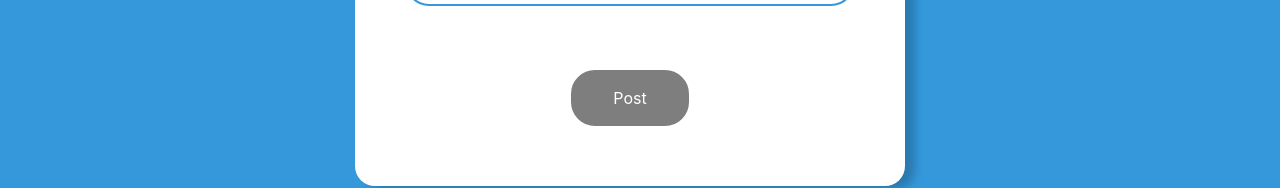
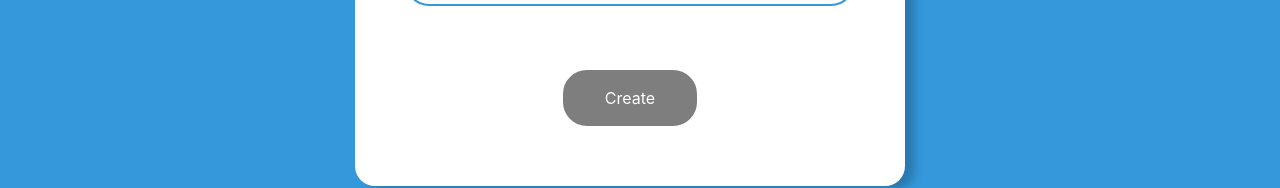
Before and after one commit to antonic901/Nistagram, a Vue app in the folder frontend/: page /new-post in a window 1280 px wide. Shown: the part 468-656 px from the top of the page. Built offline with nearby package versions, Linux system fonts and the light colour scheme.

Commit message:
Edit for new post

```diff
--- a/frontend/src/views/NewPost.vue
+++ b/frontend/src/views/NewPost.vue
@@ -18,7 +18,7 @@
                             <input type="text" placeholder="enter tags" style="font-style:italic">
                             <input type="text" placeholder="enter location" style="font-style:italic">
                             <br/>
-                            <input type="submit"  style="color: white" name="" value="Post">
+                            <input type="submit"  style="color: white" name="" value="Create">
                         </form>
                     </div>
                 </div>
```
